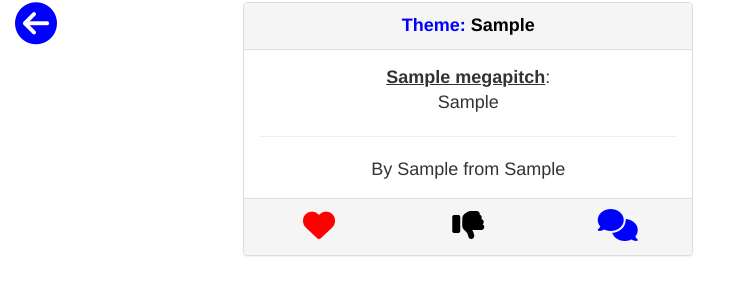
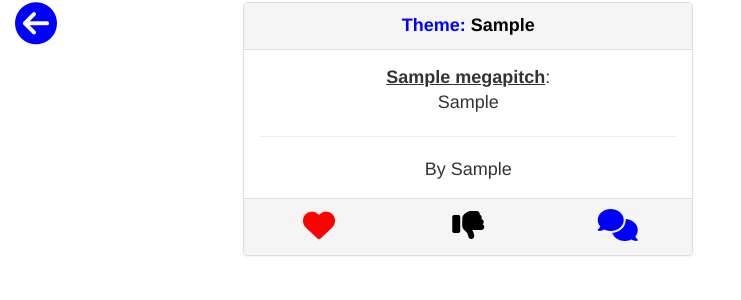
Before and after one commit to MalombaKevin/PLANET-ME, a Flask app: a page that uses app/templates/planetmethemes.html in a window 1280 px wide. Shown: the part 133-433 px from the top of the page, without its empty margins (0-741 px from the left). Run offline with Flask 2, Linux system fonts and the light colour scheme; tables that the repository leaves empty hold one stand-in row (values such as "Sample post"); some libraries are stand-ins or nearby versions.

Commit message:
add channges to planetme changes

```diff
--- a/app/templates/planetmethemes.html
+++ b/app/templates/planetmethemes.html
@@ -24,7 +24,7 @@
             <span style="text-decoration: underline;font-weight: 900;">{{pitch.title}}</span>:<br>{{pitch.pitch}}<br>
             <hr>
 
-            By {{pitch.contributors}} from {{pitch.country}}
+            By {{pitch.contributors}}
 
           </div>
           <div class="panel-footer">
```
